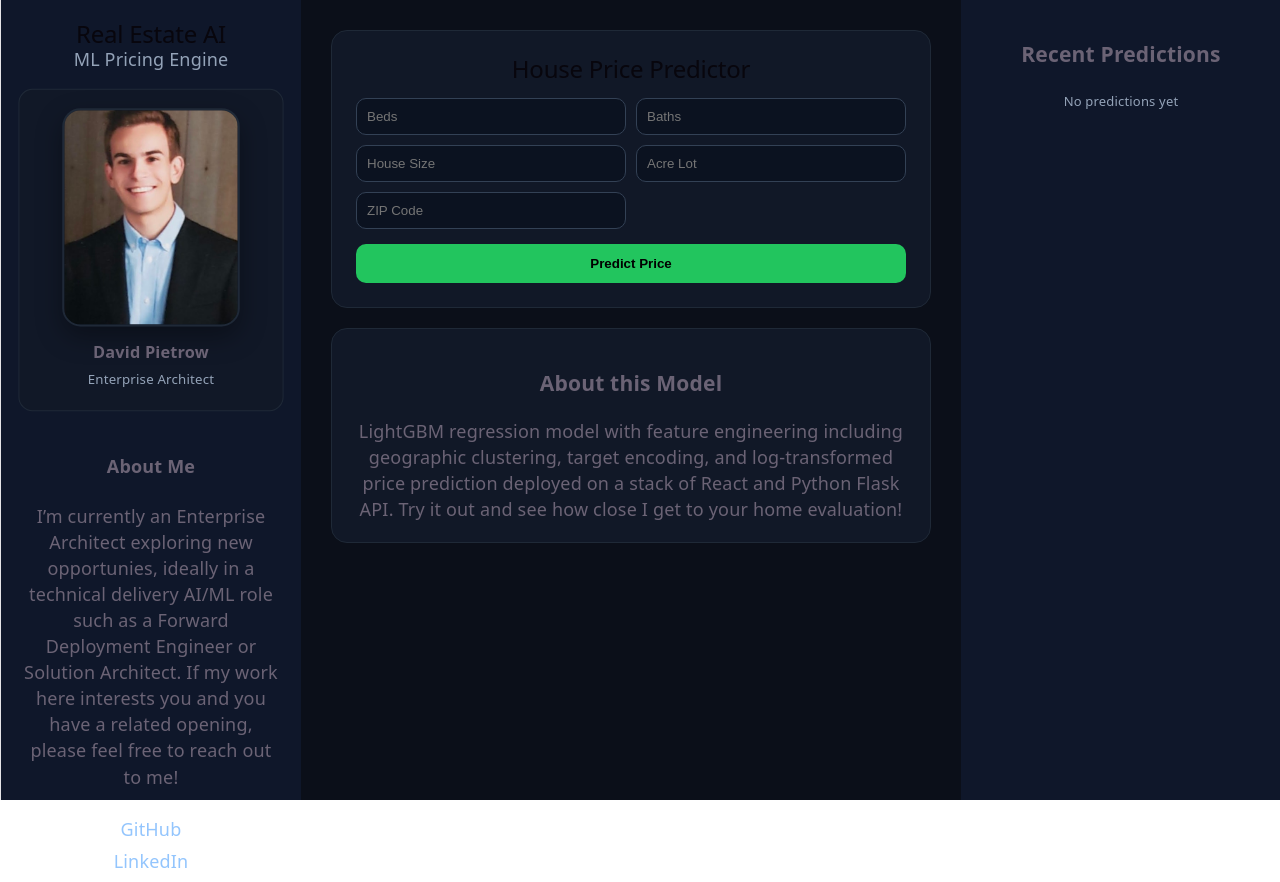
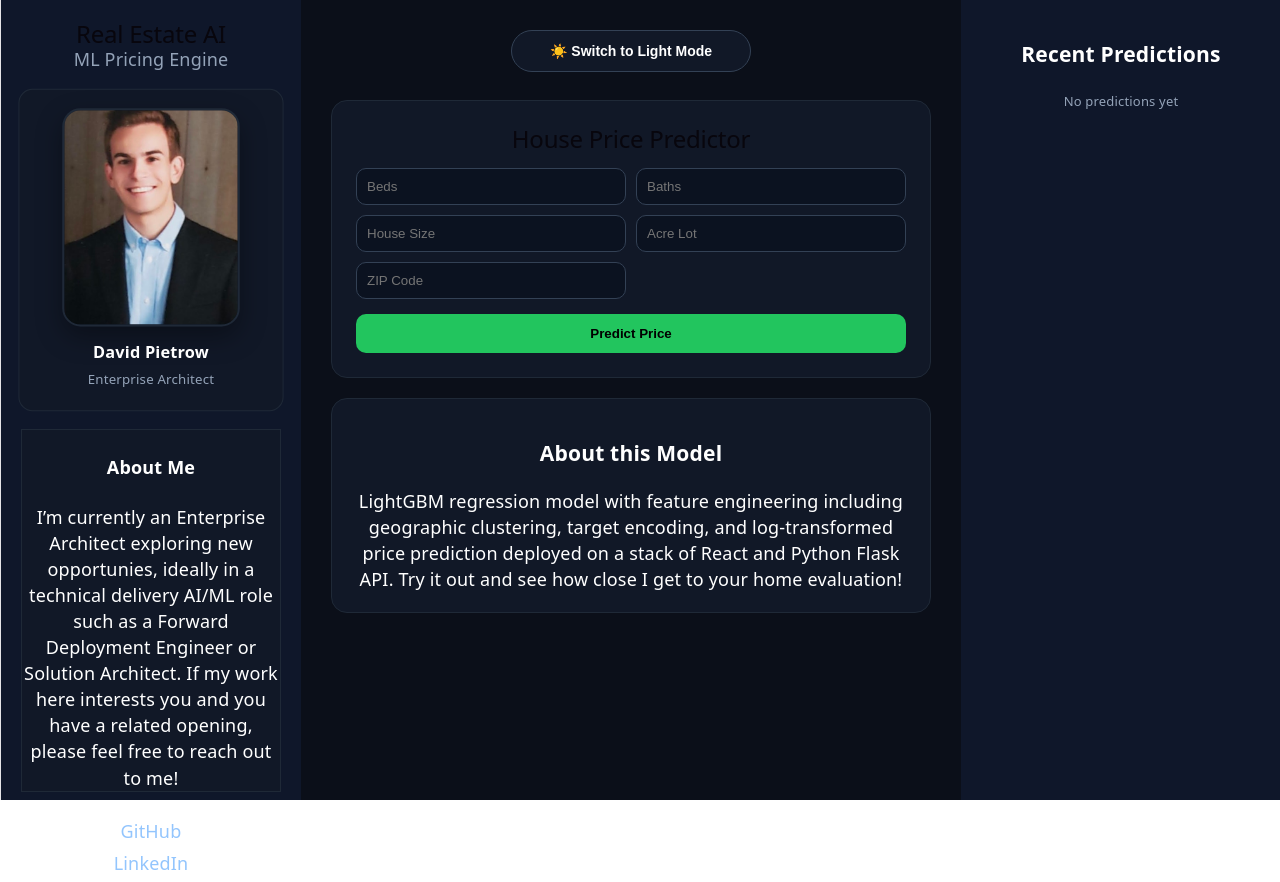
Before and after one commit to DPietrow/RealEstateModel, a React (Vite) app in the folder house-ui/: page / in a window 1280 px wide. Built offline with nearby package versions, Linux system fonts and the light colour scheme.

Commit message:
added light/dark mode for older recruiters

```diff
--- a/house-ui/src/App.css
+++ b/house-ui/src/App.css
@@ -184,6 +184,104 @@ button:disabled {
   font-size: 13px;
 }
 
+.themeToggle {
+  display: flex;
+  justify-content: center;
+  margin-bottom: 8px;
+}
+
+.themeButton {
+  width: 240px;
+  padding: 12px 20px;
+
+  border-radius: 999px;
+
+  border: 1px solid #334155;
+
+  background: #111827;
+  color: white;
+
+  font-size: 14px;
+  font-weight: 600;
+
+  cursor: pointer;
+
+  transition: all 0.25s ease;
+}
+
+.themeButton:hover {
+  transform: translateY(-2px);
+  box-shadow: 0 8px 20px rgba(0,0,0,.25);
+}
+
+/* DARK MODE */
+.app.dark {
+  background: #0b0f19;
+  color: white;
+}
+
+/* LIGHT MODE */
+.app.light {
+  background: #f5f7fb;
+  color: #111827;
+}
+
+/* ---------- DARK ---------- */
+
+.app.dark .sidebar,
+.app.dark .right {
+  background: #0f172a;
+}
+
+.app.dark .card,
+.app.dark .profileCard,
+.app.dark .aboutCard,
+.app.dark .historyItem {
+  background: #111827;
+  border: 1px solid #1f2937;
+}
+
+.app.dark input {
+  background: #0b1220;
+  color: white;
+  border: 1px solid #334155;
+}
+
+/* ---------- LIGHT ---------- */
+
+.app.light .sidebar,
+.app.light .right {
+  background: #e5e7eb;
+}
+
+.app.light .card,
+.app.light .profileCard,
+.app.light .aboutCard,
+.app.light .historyItem {
+  background: white;
+  border: 1px solid #d1d5db;
+}
+
+.app.light input {
+  background: white;
+  color: #111827;
+  border: 1px solid #d1d5db;
+}
+
+.app.light .muted {
+  color: #6b7280;
+}
+
+.app.light .links a {
+  color: #2563eb;
+}
+
+.app.light .themeButton {
+  background: white;
+  color: #111827;
+  border: 1px solid #d1d5db;
+}
+
 /* MOBILE */
 @media (max-width: 768px) {
   .app {
--- a/house-ui/src/App.jsx
+++ b/house-ui/src/App.jsx
@@ -15,6 +15,11 @@ export default function App() {
   const [confidence, setConfidence] = useState(null);
   const [history, setHistory] = useState([]);
   const [loading, setLoading] = useState(false);
+  const [darkMode, setDarkMode] = useState(
+    localStorage.getItem("theme")
+      ? localStorage.getItem("theme") === "dark"
+      : true
+  );
 
   const handleChange = (e) => {
     setForm({ ...form, [e.target.name]: e.target.value });
@@ -72,7 +77,7 @@ export default function App() {
   };
 
   return (
-    <div className="app">
+    <div className={`app ${darkMode ? "dark" : "light"}`}>
 
       {/* LEFT NAV */}
       <div className="sidebar">
@@ -109,7 +114,20 @@ export default function App() {
 
       {/* MAIN */}
       <div className="main">
-
+        <div className="themeToggle">
+          <button
+            className="themeButton"
+            onClick={() => {
+            const next = !darkMode;
+            setDarkMode(next);
+            localStorage.setItem("theme", next ? "dark" : "light");
+              }}
+          >
+            {darkMode
+            ? "☀️ Switch to Light Mode"
+            : "🌙 Switch to Dark Mode"}
+          </button>
+        </div>
         {/* HERO INPUT CARD */}
         <div className="card hero">
           <h2>House Price Predictor</h2>
```
